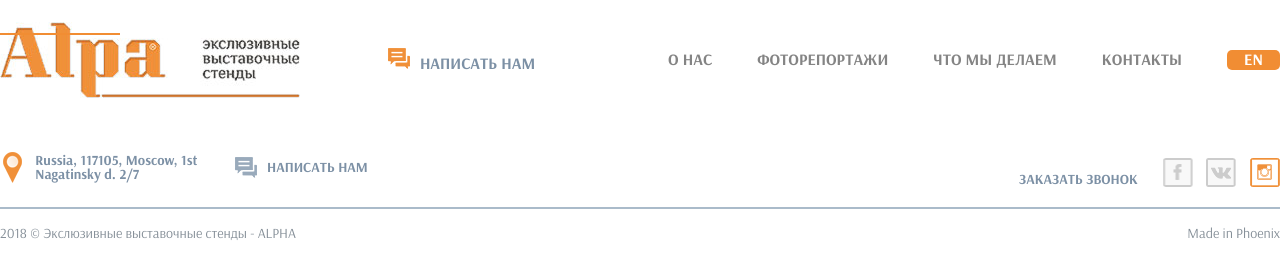
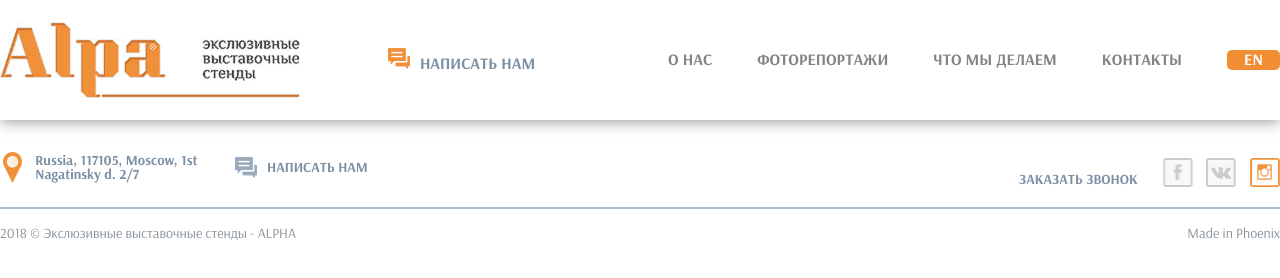
Before and after one commit to DENCREAT/alpha, a website: page src/index.html in a window 1280 px wide. Drawn offline with nearby package versions, Linux system fonts and the light colour scheme; files that its build step writes are made by us from their sources; files whose address does not match are found by name.

Commit message:
Add bottom shadow to header element

```diff
--- a/src/scss/layout/_header.scss
+++ b/src/scss/layout/_header.scss
@@ -1,12 +1,13 @@
 .header {
-  font-family: $font-arsenal-bold;
   $logoImagePath: '../../images/logo.jpg';
   $contactImagePath: '../../images/ico/message--active.png';
   $langSwitcherImagePath: '../../ico/';
 
+  font-family: $font-arsenal-bold;
   width: 100%;
 
   background: $main-white-color;
+  box-shadow: 0 0 15px 0 rgba(0, 0, 0, .5);
 
   &__logo-link {
     @include size(300px, 76px);
@@ -15,11 +16,7 @@
     background: url(#{$logoImagePath}) no-repeat;
 
     &:after {
-      display: inline-block;
-      content: '';
-      height: 2px;
-      background: $main-orange-color;
-      width: 120px;
+
     }
   }
 
@@ -38,6 +35,7 @@
 
     &:before {
       content: url(#{$contactImagePath});
+      display: inline-block;
     }
   }
 
```
Also changed, not shown: build/css/style.css.
